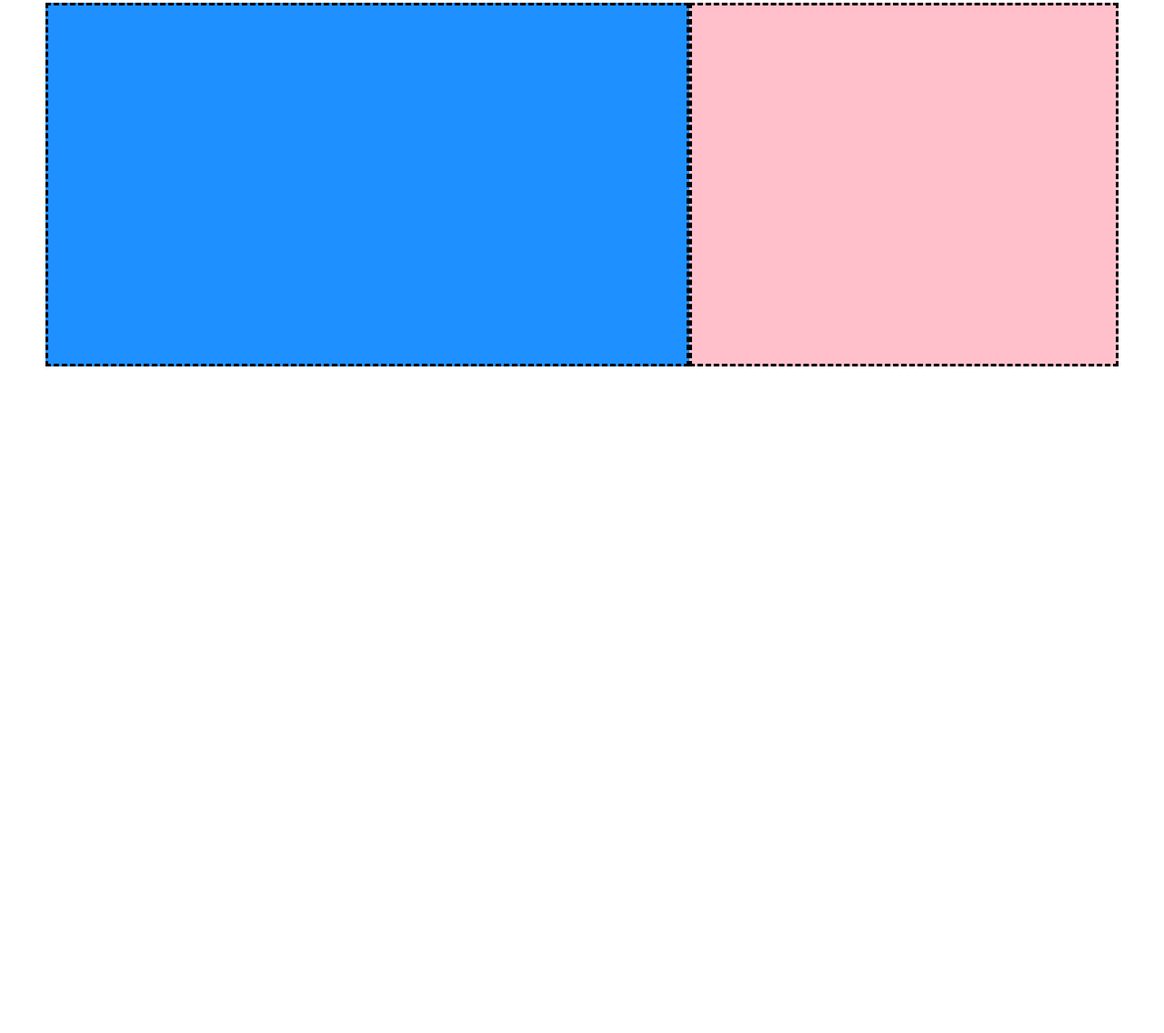
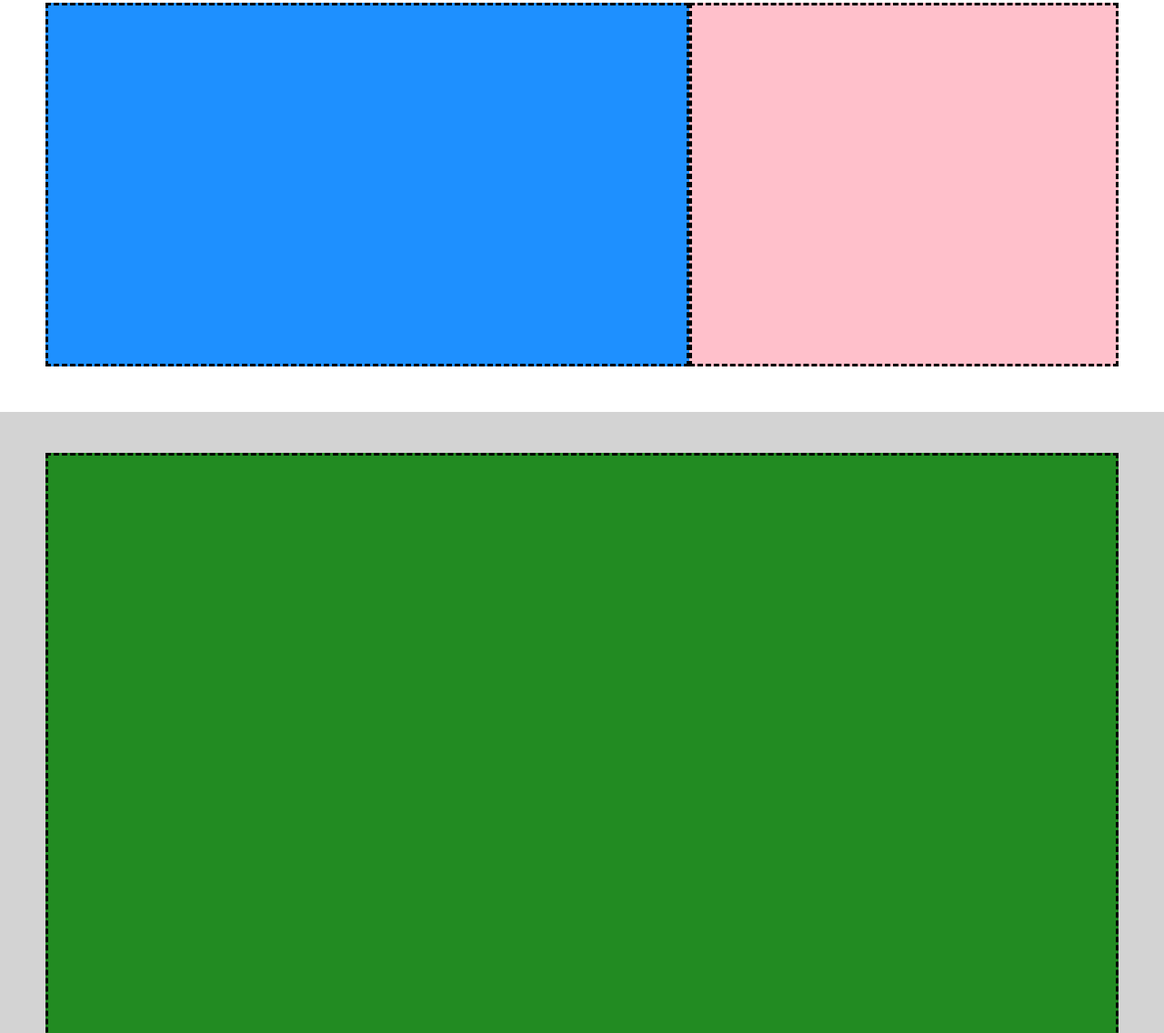
Before and after one commit to Fabrizio-padula-hub/htmlcss-struttura-discord, a plain HTML site: page index.html in a window 1280 px wide. Shown: the part 1687-2823 px from the top of the page at 91% size. Before the commit the page ends 2140 px from the top, so only its background shows below. Drawn offline with Linux system fonts and the light colour scheme.

Commit message:
feat: section 5

```diff
--- a/index.html
+++ b/index.html
@@ -46,8 +46,11 @@
             <div class="rectangle-2"></div>
         </section>
         <!-- fine Sezione-4 -->
-
-
+        <!-- Sezione-5 -->
+        <section class="bg-gen lightgrey">
+            <div class="rectangle-1 green"></div>
+        </section>
+        <!-- fine Sezione-5 -->
     </main>
 
 
--- a/style.css
+++ b/style.css
@@ -92,3 +92,9 @@ header{
 .bg-gen.lightgrey .wrapper {
     flex-direction: row-reverse;
 }
+
+.green{
+    background-color: #228b22;
+    max-width: 1180px;
+    min-height: 800px;
+}
```
